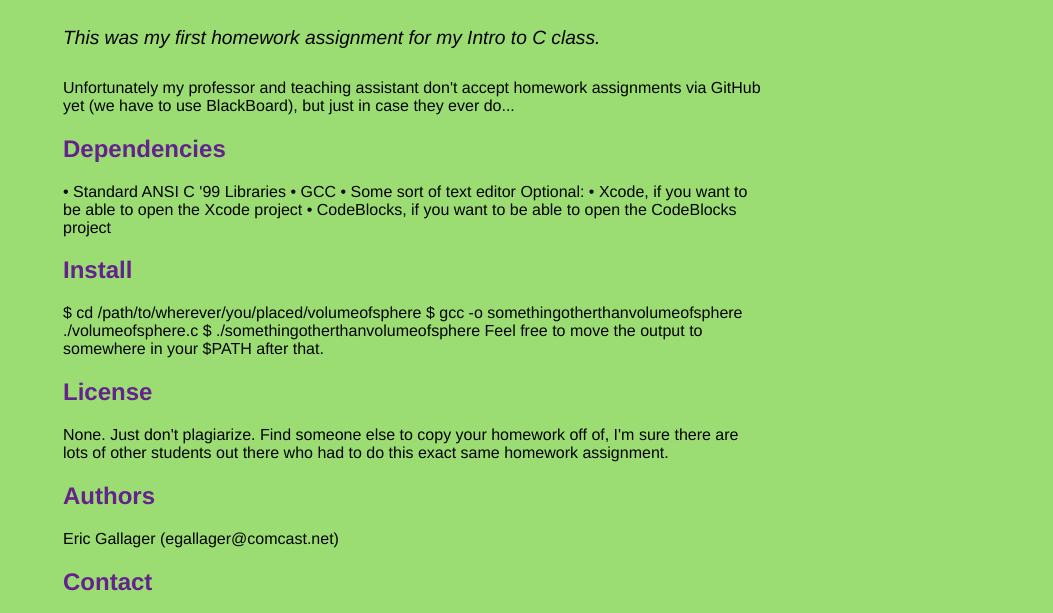
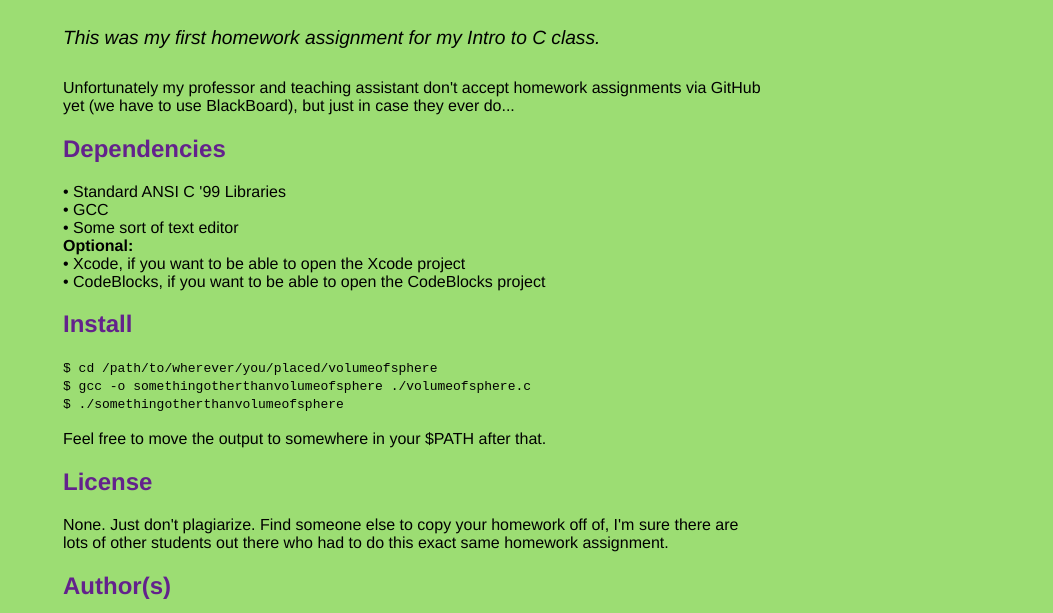
Before and after one commit to cooljeanius/homework--volume-of-sphere-assignment, a plain HTML site: page index.html in a window 1280 px wide. Shown: the part 324-937 px from the top of the page, without its empty margins (227-1280 px from the left). Drawn offline with Linux system fonts and the light colour scheme.

Commit message:
Update website
- Add line breaks
- Add Google Analytics
- Add code tags
- Add mailto link to email address

```diff
--- a/index.html
+++ b/index.html
@@ -28,6 +28,21 @@
     hr { border: 0; width: 80%; border-bottom: 1px solid #aaa}
     .footer { text-align:center; padding-top:30px; font-style: italic; }
   </style>
+
+  <script type="text/javascript">
+
+  var _gaq = _gaq || [];
+  _gaq.push(['_setAccount', 'UA-23061227-3']);
+  _gaq.push(['_trackPageview']);
+
+  (function() {
+    var ga = document.createElement('script'); ga.type = 'text/javascript'; ga.async = true;
+    ga.src = ('https:' == document.location.protocol ? 'https://ssl' : 'http://www') + '.google-analytics.com/ga.js';
+    var s = document.getElementsByTagName('script')[0]; s.parentNode.insertBefore(ga, s);
+  })();
+
+</script>
+
 </head>
 
 <body>
@@ -55,21 +70,25 @@
 
 
       <h2>Dependencies</h2>
-      <p>• Standard ANSI C '99 Libraries
-• GCC
-• Some sort of text editor
-Optional:
-• Xcode, if you want to be able to open the Xcode project
-• CodeBlocks, if you want to be able to open the CodeBlocks project</p>
+      <p>• Standard ANSI C '99 Libraries <br>
+• GCC <br>
+• Some sort of text editor <br>
+<b>Optional:</b> <br>
+• Xcode, if you want to be able to open the Xcode project <br>
+• CodeBlocks, if you want to be able to open the CodeBlocks project
+<br>
+</p>
 
 
 
       <h2>Install</h2>
-      <p>$ cd /path/to/wherever/you/placed/volumeofsphere
-$ gcc -o somethingotherthanvolumeofsphere ./volumeofsphere.c
-$ ./somethingotherthanvolumeofsphere
-
-Feel free to move the output to somewhere in your $PATH after that.</p>
+      <p> <code>$ cd /path/to/wherever/you/placed/volumeofsphere</code> <br>
+<code>$ gcc -o somethingotherthanvolumeofsphere ./volumeofsphere.c</code> <br>
+<code>$ ./somethingotherthanvolumeofsphere</code> <br>
+<br>
+Feel free to move the output to somewhere in your $PATH after that.
+<br>
+</p>
 
 
 
@@ -78,14 +97,14 @@ Feel free to move the output to somewhere in your $PATH after that.</p>
 
 
 
-      <h2>Authors</h2>
-      <p>Eric Gallager (egallager@comcast.net)
+      <h2>Author(s)</h2>
+      <p>Eric Gallager (<a href="mailto:egallager@comcast.net">egallager[At-Symbol]comcast[Dot]net</a>)
 <br/>      </p>
 
 
 
       <h2>Contact</h2>
-      <p>Eric Gallager (egallager@comcast.net)
+      <p>Eric Gallager (<a href="mailto:egallager@comcast.net">egallager[At-Symbol]comcast[Dot]net</a>)
 <br/>      </p>
 
 
@@ -97,7 +116,7 @@ Feel free to move the output to somewhere in your $PATH after that.</p>
     </p>
     <p>You can also clone the project with <a href="http://git-scm.com">Git</a>
       by running:
-      <pre>$ git clone git://github.com/cooljeanius/homework--volume-of-sphere-assignment</pre>
+      <pre><code>$ git clone git://github.com/cooljeanius/homework--volume-of-sphere-assignment</code></pre>
     </p>
 
     <div class="footer">
```
